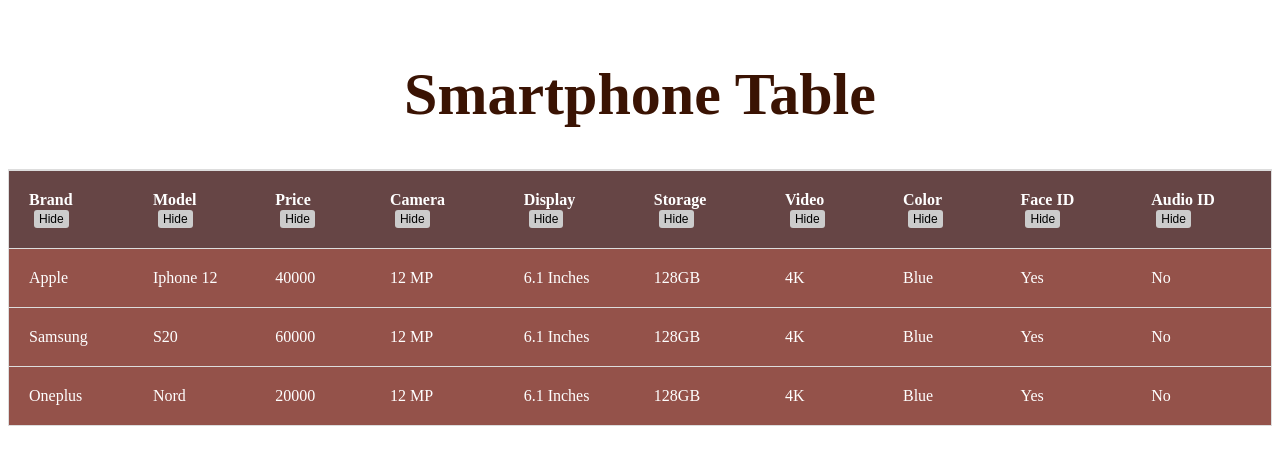
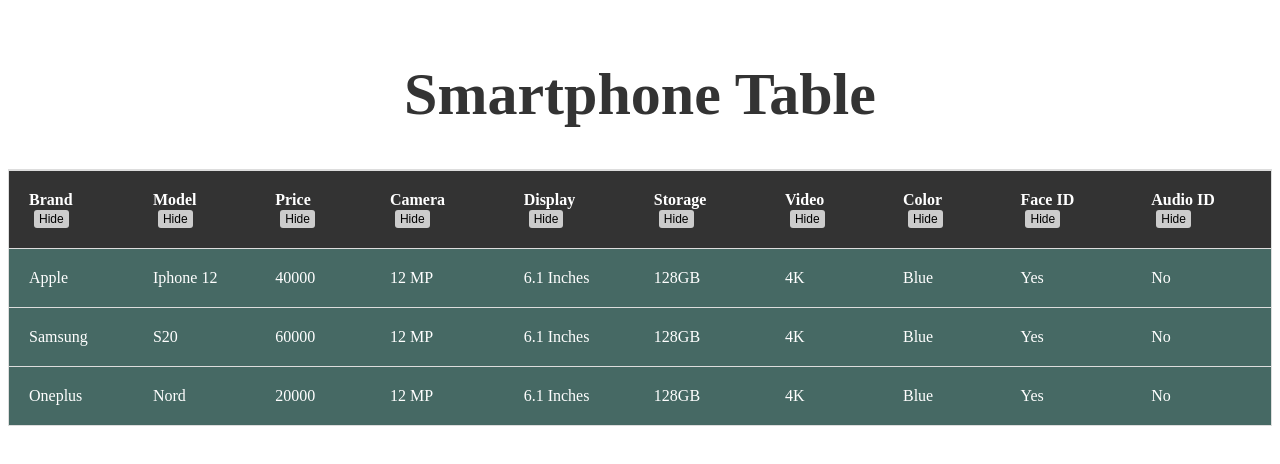
Before and after one commit to Mukeshdiksha2018/VueJS-Responsive-Table, a Vue app: page / in a window 1280 px wide. Shown: the top 464 px of the page. Built offline with nearby package versions, Linux system fonts and the light colour scheme.

Commit message:
Eyecatching styling on the table

```diff
--- a/src/App.vue
+++ b/src/App.vue
@@ -32,6 +32,6 @@
 .pageHeading{
   font-weight: 800;
   font-size: 60px;
-  color: #3A1303;
+  color: #333333;
 }
 </style>
--- a/src/components/ResponsiveTable.vue
+++ b/src/components/ResponsiveTable.vue
@@ -87,19 +87,19 @@
   .smartphone-table th {
     font-weight: bold;
     color: white; /* Updated text color for table heading */
-    background-color: #664545; /* Updated background color for table heading */
+    background-color: #333333; /* Updated background color for table heading */
     border-top: 2px solid #ddd;
   }
 
   .smartphone-table tbody .table-row {
-    background-color: #94524A; /* Updated background color for table rows */
+    background-color: #466964; /* Updated background color for table rows */
     color: white; /* Updated text color for table rows */
     transition: transform 0.3s; /* Added transition for the transform property */
   }
 
   .smartphone-table tbody .table-row:hover {
     transform: translateZ(10px); /* Added translation along the z-axis for the 3D effect */
-    background-color: #A27E6F; /* Updated hover background color for table rows */
+    background-color: #3c4e4b; /* Updated hover background color for table rows */
   }
 
   .smartphone-table td {
```
